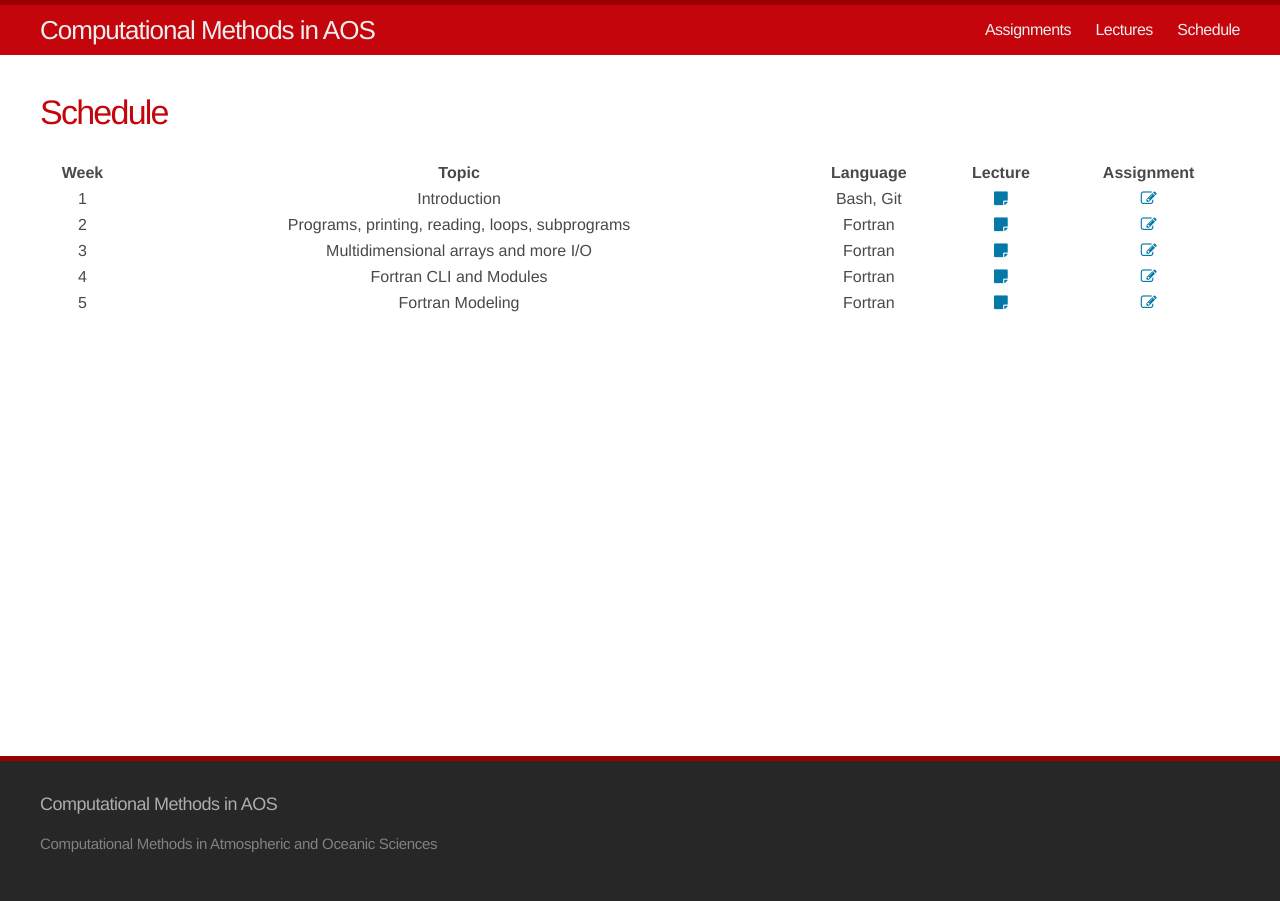
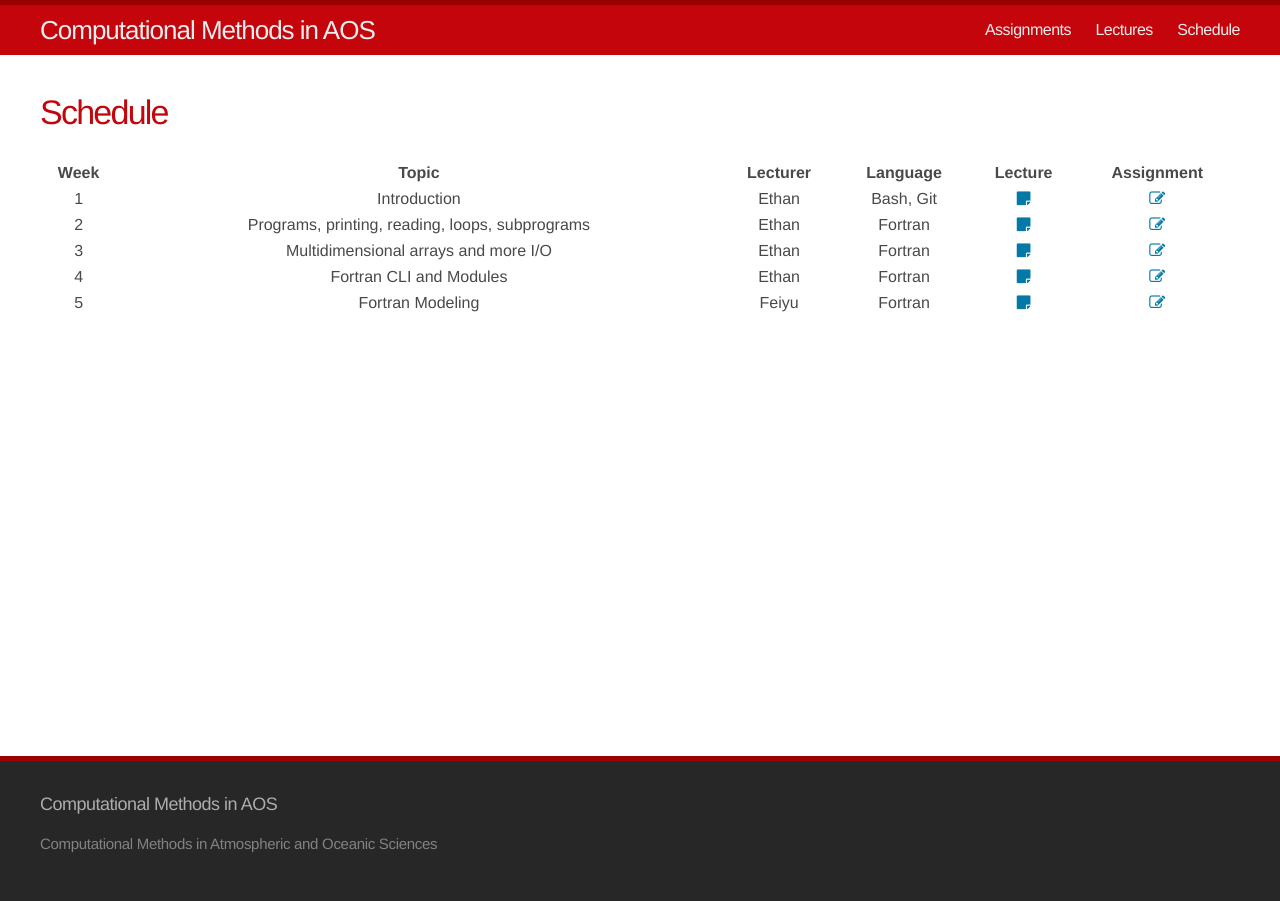
Before and after one commit to AOS573-2017/aos573-2017.github.io, a Jekyll site: the page built from schedule.md, in a window 1280 px wide. Built offline with Jekyll 4.4.1, drawn with Linux system fonts in a browser that asks for light colours.

Commit message:
Include lecturer

```diff
--- a/schedule.md
+++ b/schedule.md
@@ -5,10 +5,10 @@ permalink: /schedule/
 ---
 
 <table style="width: 100%; text-align: center;">
-<tr><th>Week</th><th>Topic</th><th>Language</th><th>Lecture</th><th>Assignment</th></tr>
-<tr><td>1</td><td>Introduction</td><td>Bash, Git</td><td><a href="/lectures/1-intro.html"><i class="fa fa-sticky-note"></i></a></td><td><a href="/assignments/1-intro.html"><i class="fa fa-pencil-square-o"></i></a></td></tr>
-<tr><td>2</td><td>Programs, printing, reading, loops, subprograms</td><td>Fortran</td><td><a href="/lectures/2-fortran-intro.html"><i class="fa fa-sticky-note"></i></a></td><td><a href="/assignments/2-fortran-intro.html"><i class="fa fa-pencil-square-o"></i></a></td></tr>
-<tr><td>3</td><td>Multidimensional arrays and more I/O</td><td>Fortran</td><td><a href="/lectures/3-fortran-arrays-io.html"><i class="fa fa-sticky-note"></i></a></td><td><a href="/assignments/3-fortran-arrays-io.html"><i class="fa fa-pencil-square-o"></i></a></td></tr>
-<tr><td>4</td><td>Fortran CLI and Modules</td><td>Fortran</td><td><a href="/lectures/4-fortran-cli-modules-lib.html"><i class="fa fa-sticky-note"></i></a></td><td><a href="/assignments/4-fortran-cli-modules-lib.html"><i class="fa fa-pencil-square-o"></i></a></td></tr>
-<tr><td>5</td><td>Fortran Modeling</td><td>Fortran</td><td><a href="/lectures/5-fortran-modeling.html"><i class="fa fa-sticky-note"></i></a></td><td><a href="/assignments/5-fortran-modeling.html"><i class="fa fa-pencil-square-o"></i></a></td></tr>
+<tr><th>Week</th><th>Topic</th><th>Lecturer</th><th>Language</th><th>Lecture</th><th>Assignment</th></tr>
+<tr><td>1</td><td>Introduction</td><td>Ethan</td><td>Bash, Git</td><td><a href="/lectures/1-intro.html"><i class="fa fa-sticky-note"></i></a></td><td><a href="/assignments/1-intro.html"><i class="fa fa-pencil-square-o"></i></a></td></tr>
+<tr><td>2</td><td>Programs, printing, reading, loops, subprograms</td><td>Ethan</td><td>Fortran</td><td><a href="/lectures/2-fortran-intro.html"><i class="fa fa-sticky-note"></i></a></td><td><a href="/assignments/2-fortran-intro.html"><i class="fa fa-pencil-square-o"></i></a></td></tr>
+<tr><td>3</td><td>Multidimensional arrays and more I/O</td><td>Ethan</td><td>Fortran</td><td><a href="/lectures/3-fortran-arrays-io.html"><i class="fa fa-sticky-note"></i></a></td><td><a href="/assignments/3-fortran-arrays-io.html"><i class="fa fa-pencil-square-o"></i></a></td></tr>
+<tr><td>4</td><td>Fortran CLI and Modules</td><td>Ethan</td><td>Fortran</td><td><a href="/lectures/4-fortran-cli-modules-lib.html"><i class="fa fa-sticky-note"></i></a></td><td><a href="/assignments/4-fortran-cli-modules-lib.html"><i class="fa fa-pencil-square-o"></i></a></td></tr>
+<tr><td>5</td><td>Fortran Modeling</td><td>Feiyu</td><td>Fortran</td><td><a href="/lectures/5-fortran-modeling.html"><i class="fa fa-sticky-note"></i></a></td><td><a href="/assignments/5-fortran-modeling.html"><i class="fa fa-pencil-square-o"></i></a></td></tr>
 </table>
```
